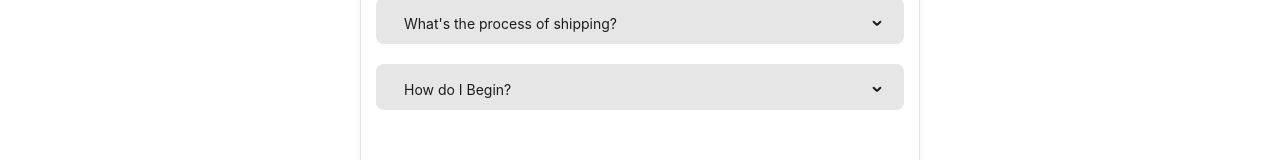
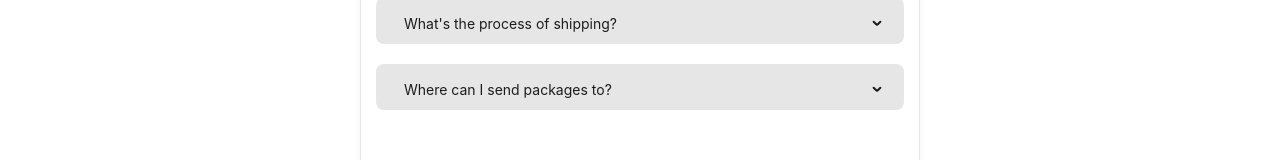
Before and after one commit to Pickbox-Project/Pickbox-frontend, a React (Create React App) app: page /contactus in a window 1280 px wide. Shown: the part 365-525 px from the top of the page. Built offline with nearby package versions, Linux system fonts and the light colour scheme.

Commit message:
Editing the Faq Component

```diff
--- a/src/Components/Faqs/Faqs.css
+++ b/src/Components/Faqs/Faqs.css
@@ -55,7 +55,7 @@
 
 .ant-menu-title-content {
     text-overflow: unset !important;
-    overflow: scroll !important;
+    overflow: auto !important;
 }
 
 
--- a/src/Components/Faqs/Faqs.jsx
+++ b/src/Components/Faqs/Faqs.jsx
@@ -26,10 +26,10 @@ const items = [
       "2"
     ),
   ]),
-  getItem("How do I Begin?", "sub3", [
+  getItem("Where can I send packages to?", "sub3", [
     getItem(
-      "You only need to sign up, finish the on-boarding process, and an account will be created for you",
-      "1"
+      "Presently we offer domestic shipment from markets in Lagos to our clients in Ibadan! Distance is not an obstacle for deliveries within these stipulated locations.",
+      "3"
     ),
   ]),
 ];
```
